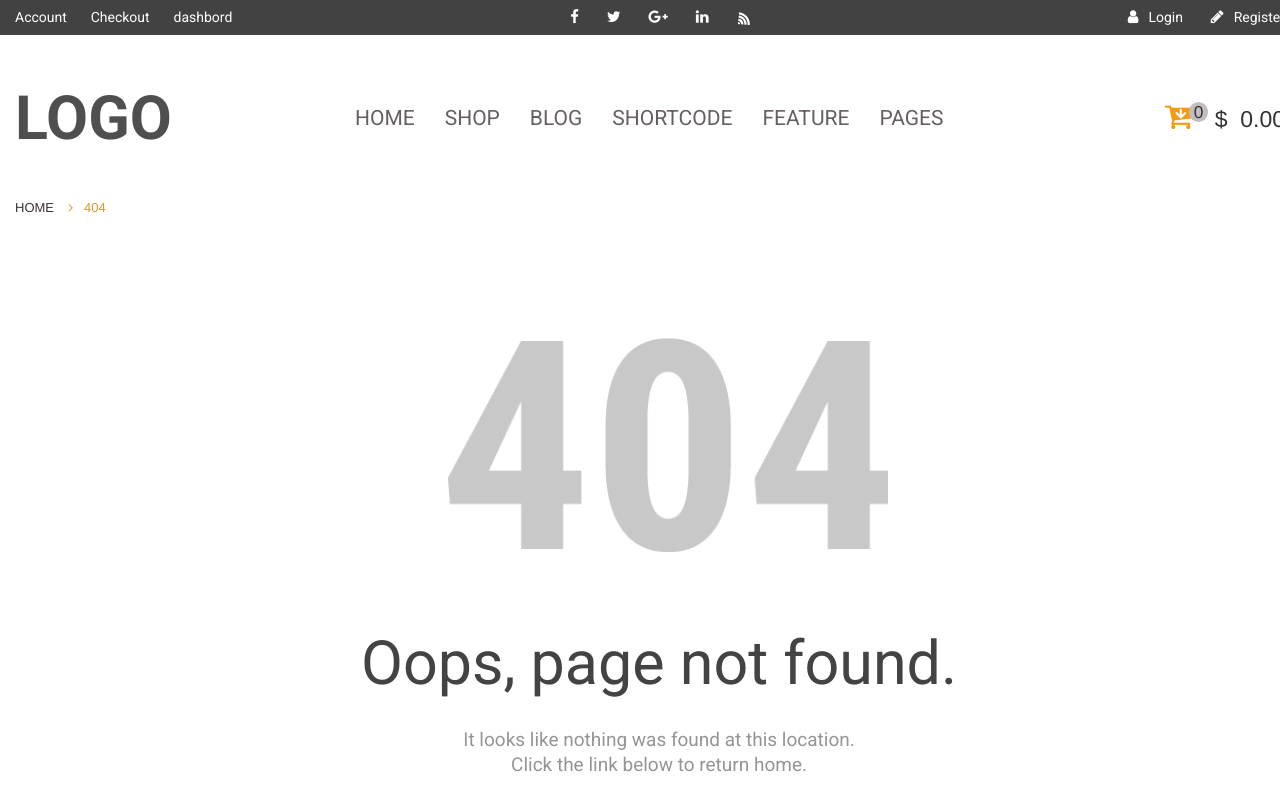
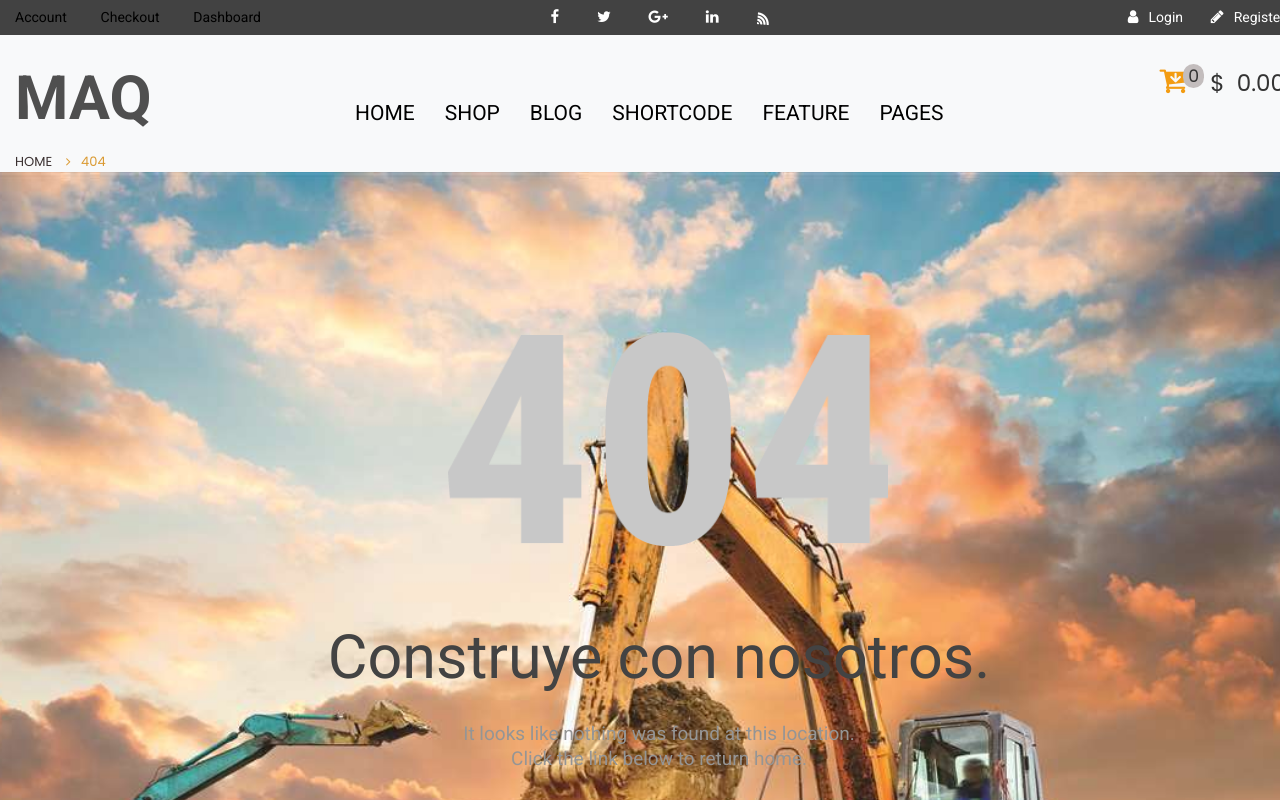
Before and after one commit to Carlita-star/ecommerce, a plain HTML site: page 404.html in a window 1280 px wide. Shown: the top 800 px of the page. Drawn offline with nearby package versions, Linux system fonts and the light colour scheme.

Commit message:
me falta mucho

```diff
--- a/404.html
+++ b/404.html
@@ -8,6 +8,67 @@
 <link rel="stylesheet" href="css/bootstrap.min.css">
 <link rel="stylesheet" href="css/font-awesome.min.css">
 <link rel="stylesheet" href="style.css">
+<style>
+    body {
+        font-family: 'Poppins', sans-serif;
+    }
+    header {
+        background-color: #f8f9fa;
+    }
+    .header-top ul {
+        list-style: none;
+        padding: 0;
+    }
+    .header-top ul li {
+        display: inline;
+        margin-right: 10px;
+    }
+    .header-top ul li a {
+        text-decoration: none;
+        color: #000;
+    }
+    .icon a {
+        margin: 0 5px;
+    }
+    .logo h2 {
+        margin: 0;
+    }
+    .nav > li > a {
+        color: #000;
+        text-decoration: none;
+        padding: 10px 15px;
+    }
+    .cart p {
+        margin: 0;
+    }
+    .header-part {
+        margin: 20px 0;
+    }
+    .slider.error {
+        background: url('img/Construction-equipment.jpeg') no-repeat center center;
+        background-size: cover;
+        padding: 50px 0;
+        text-align: center;
+        color: #fff;
+    }
+    .footer_top {
+        background-color: #343a40;
+        color: #fff;
+        padding: 40px 0;
+    }
+    .footer_top a {
+        color: #fff;
+        text-decoration: none;
+    }
+    .footer_bottom {
+        background-color: #212529;
+        color: #adb5bd;
+        padding: 20px 0;
+    }
+    .footer_logo img {
+        margin: 0 10px;
+    }
+</style>
 </head>
 <body>
 <header>
@@ -18,7 +79,7 @@
                     <ul>
                         <li><a href="#">Account</a></li>
                         <li><a href="#">Checkout</a></li>
-                        <li><a href="#">dashbord</a></li>
+                        <li><a href="#">Dashboard</a></li>
                     </ul>
                 </div>
                 <div class="col-md-4">
@@ -45,7 +106,7 @@
             <div class="row">
                 <div class="col-md-3">
                     <div class="logo">
-                    <a href="#"><h2>LOGO</h2></a>
+                        <a href="#"><h2>MAQ</h2></a>
                     </div>
                 </div>
                 <div class="col-md-7">
@@ -60,7 +121,7 @@
                 </div>
                 <div class="col-md-2">
                     <div class="cart">
-                        <p><i class="fa fa-cart-arrow-down"></i><sup>0</sup> &#36;&nbsp;&nbsp;0.00</p>
+                        <p><i class="fa fa-cart-arrow-down"></i><sup>0</sup> $&nbsp;&nbsp;0.00</p>
                     </div>
                 </div>
             </div>
@@ -84,8 +145,8 @@
         <div class="row">
             <div class="col-md-12">
                 <div class="text">
-                   <h2>Oops, page not found.</h2>
-                   <p>It looks like nothing was found at this location. <br> Click the link below to return home.</p>
+                    <h2>Construye con nosotros.</h2>
+                    <p>It looks like nothing was found at this location.<br> Click the link below to return home.</p>
                     <h4>You might try searching our site or visit the <span>homepage</span>.</h4>
                     <form method="get" action="#">
                         <label>
@@ -135,7 +196,7 @@
             <div class="row">
                 <div class="col-md-4">
                     <div class="copy_txt">
-                        <p>Copyright © 2014  Designed by <span>shawon</span></p>
+                        <p>Copyright © 2014 Designed by <span>shawon</span></p>
                     </div>
                 </div>
                 <div class="col-md-8">
@@ -153,7 +214,4 @@
     </div>
 </footer>
 <script src="http://code.jquery.com/jquery-1.7.1.min.js"></script>
-<script src="js/bootstrap.min.js"></script>
-<script src="js/active.js"></script>
-</body>
-</html>
+<script src="js
--- /dev/null
+++ b/css/misEstilos.css
@@ -0,0 +1,69 @@
+.header {
+    position: relative;
+}
+.header img {
+    width: 100%;
+    height: auto;
+}
+.slider.error .text {
+    text-align: center;
+}
+.footer-contact p {
+    font-family: 'Poppins', sans-serif;
+    font-size: 16px;
+    font-weight: 400;
+}
+
+body {
+    font-family: 'Poppins', sans-serif;
+    background-color: #f2f2f2;
+    display: flex;
+    justify-content: center;
+    align-items: center;
+    height: 100vh;
+    margin: 0;
+}
+.login-container {
+    background-color: #fff;
+    padding: 20px 30px;
+    border-radius: 8px;
+    box-shadow: 0 0 10px rgba(0, 0, 0, 0.1);
+    width: 300px;
+}
+.login-container h2 {
+    margin-bottom: 20px;
+    font-weight: 600;
+    color: #333;
+}
+.login-container label {
+    display: block;
+    margin-bottom: 8px;
+    color: #666;
+}
+.login-container input {
+    width: 100%;
+    padding: 10px;
+    margin-bottom: 15px;
+    border: 1px solid #ddd;
+    border-radius: 5px;
+    box-sizing: border-box;
+}
+.login-container button {
+    width: 100%;
+    padding: 10px;
+    background-color: #5cb85c;
+    border: none;
+    border-radius: 5px;
+    color: #fff;
+    font-weight: 500;
+    cursor: pointer;
+}
+.login-container button:hover {
+    background-color: #4cae4c;
+}
+.login-container .register-link {
+    display: block;
+    text-align: center;
+    margin-top: 10px;
+    color: #666;
+}
```
Also changed, not shown: img/Construction-equipment.jpeg (added). Lines whose indentation alone changed are shown as unchanged.
